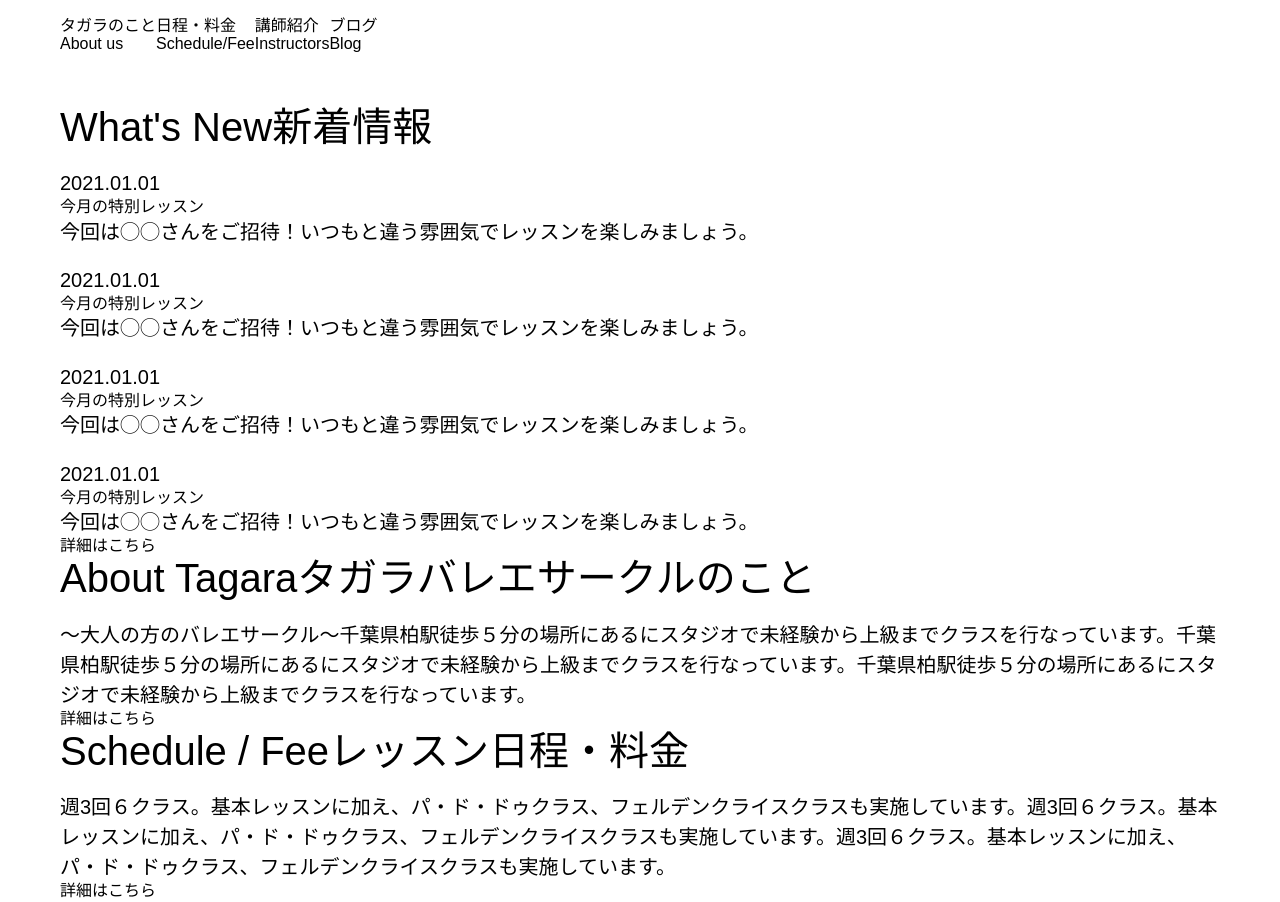
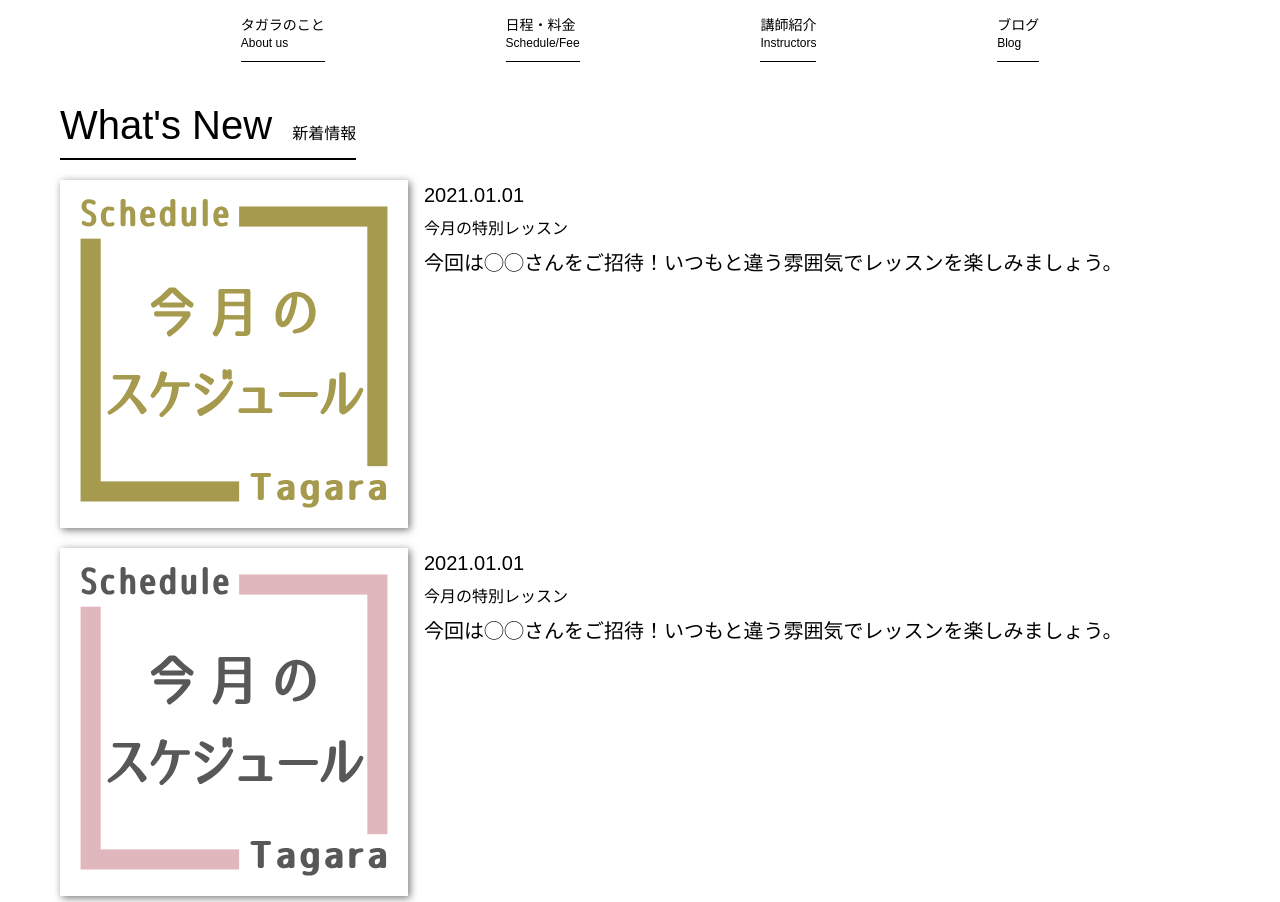
Before and after one commit to non0522/tagaraballet, a plain HTML site: page index.html in a window 1280 px wide. Shown: the part 553-1455 px from the top of the page. Drawn offline with Linux system fonts and the light colour scheme; some packages are replaced by stand-ins of ours.

Commit message:
renew index.html

```diff
--- a/index.html
+++ b/index.html
@@ -14,7 +14,7 @@
 </head>
 
 <body>
-    <section class="l-container u-m-base u-mb">
+    <section class="l-container u-m-base u-mb-m">
         <header class="l-header p-header">
             <section class="p-top">
                 <h1 class="c-title--top">Tagara Ballet Circle</h1>
@@ -29,22 +29,22 @@
             </section>
             <nav class="p-subnav">
                 <ul>
-                    <li><a href="">タガラのこと<br>About us</a></li>
-                    <li><a href="">日程・料金<br>Schedule/Fee</a></li>
-                    <li><a href="">講師紹介<br>Instructors</a></li>
-                    <li><a href="">ブログ<br>Blog</a></li>
+                    <li><a href="">タガラのこと<span><br>About us</span></a></li>
+                    <li><a href="">日程・料金<span><br>Schedule/Fee</span></a></li>
+                    <li><a href="">講師紹介<span><br>Instructors</span></a></li>
+                    <li><a href="">ブログ<span><br>Blog</span></a></li>
                 </ul>
             </nav>
         </header><!-- /.l-header -->
 
-        <main class="l-main">
+        <main class="l-main u-mb-s">
             <section class="p-news">
                 <h3 class="c-title--section">What's New<span>新着情報</span></h3>
                 <ul class="p-news__list">
                     <li>
                         <a href="">
                             <article class="c-card">
-                                <img src="" alt="">
+                                <img src="/img/アセット 9.svg" alt="">
                                 <section class="c-card__content">
                                     <p class="c-card__content__date">2021.01.01</p>
                                     <h4 class="c-card__content__title">今月の特別レッスン</h4>
@@ -56,7 +56,7 @@
                     <li>
                         <a href="">
                             <article class="c-card">
-                                <img src="" alt="">
+                                <img src="/img/アセット 5.svg" alt="">
                                 <section class="c-card__content">
                                     <p class="c-card__content__date">2021.01.01</p>
                                     <h4 class="c-card__content__title">今月の特別レッスン</h4>
@@ -68,7 +68,7 @@
                     <li>
                         <a href="">
                             <article class="c-card">
-                                <img src="" alt="">
+                                <img src="/img/アセット 10.svg" alt="">
                                 <section class="c-card__content">
                                     <p class="c-card__content__date">2021.01.01</p>
                                     <h4 class="c-card__content__title">今月の特別レッスン</h4>
@@ -80,7 +80,7 @@
                     <li>
                         <a href="">
                             <article class="c-card">
-                                <img src="" alt="">
+                                <img src="/img/アセット 7.svg" alt="">
                                 <section class="c-card__content">
                                     <p class="c-card__content__date">2021.01.01</p>
                                     <h4 class="c-card__content__title">今月の特別レッスン</h4>
@@ -90,37 +90,45 @@
                         </a>
                     </li>
                 </ul><!-- /.p-news__list -->
-                <a class="c-button" href="">詳細はこちら</a>
+                <div class="c-button">
+                    <a href="">詳細はこちら</a>
+                </div>
             </section><!-- /.p-news -->
             <section class="p-section p-concept">
                 <h3 class="c-title--section">About Tagara<span>タガラバレエサークルのこと</span></h3>
                 <article class="p-section__content">
-                    <img src="" alt="">
+                    <img src="/img/abouttagara.png" alt="">
                     <p class="p-section__content__text">
                         〜大人の方のバレエサークル〜<span>千葉県柏駅徒歩５分の場所にあるにスタジオで未経験から上級までクラスを行なっています。千葉県柏駅徒歩５分の場所にあるにスタジオで未経験から上級までクラスを行なっています。千葉県柏駅徒歩５分の場所にあるにスタジオで未経験から上級までクラスを行なっています。</span>
                     </p>
                 </article>
-                <a class="c-button" href="">詳細はこちら</a>
+                <div class="c-button">
+                    <a href="">詳細はこちら</a>
+                </div>
             </section><!-- /.p-concept -->
             <section class="p-section p-lesson">
                 <h3 class="c-title--section">Schedule / Fee<span>レッスン日程・料金</span></h3>
                 <article class="p-section__content">
-                    <img src="" alt="">
+                    <img src="/img/lessonschedule.png" alt="">
                     <p class="p-section__content__text">
                         週3回６クラス。基本レッスンに加え、パ・ド・ドゥクラス、フェルデンクライスクラスも実施しています。週3回６クラス。基本レッスンに加え、パ・ド・ドゥクラス、フェルデンクライスクラスも実施しています。週3回６クラス。基本レッスンに加え、パ・ド・ドゥクラス、フェルデンクライスクラスも実施しています。
                     </p>
                 </article>
-                <a class="c-button" href="">詳細はこちら</a>
+                <div class="c-button">
+                    <a href="">詳細はこちら</a>
+                </div>
             </section><!-- /.p-lesson -->
             <section class="p-section p-instructors">
                 <h3 class="c-title--section">About Tagara<span>タガラバレエサークルのこと</span></h3>
                 <article class="p-section__content">
-                    <img src="" alt="">
+                    <img src="/img/instructors.png" alt="">
                     <p class="p-section__content__text">
                         〜Tagara Ballet Circleの講師陣のご紹介〜<span>経験豊富な講師陣が楽しく学べるレッスンをご提供しています。経験豊富な講師陣が楽しく学べるレッスンをご提供しています。経験豊富な講師陣が楽しく学べるレッスンをご提供しています。</span>
                     </p>
                 </article>
-                <a class="c-button" href="">詳細はこちら</a>
+                <div class="c-button">
+                    <a href="">詳細はこちら</a>
+                </div>
             </section><!-- /.p-instructors -->
         </main><!-- /.l--main -->
 
--- a/scss/foundation/_base.scss
+++ b/scss/foundation/_base.scss
@@ -4,7 +4,7 @@ html {
   font-size: 100%;
   width: 100%;
   height: 100%;
-  font-family: Arial, Helvetica, "Hiragino Sans", sans-serif;
+  font-family: sans-serif;
 
 }
 
--- a/scss/object/component/_button.scss
+++ b/scss/object/component/_button.scss
@@ -0,0 +1,8 @@
+.c-button {
+    text-align: center;
+    width: 100%;
+    a {
+        padding: 10px;
+        background: yellow;
+    }
+}
--- a/scss/object/component/_card.scss
+++ b/scss/object/component/_card.scss
@@ -0,0 +1,16 @@
+.c-card {
+    display: flex;
+    img {
+        width: 30%;
+        box-shadow: 2px 2px 8px 0px #777777;
+    }
+    &__content {
+        margin-left: 16px;
+        &__date {
+            margin-bottom: 10px;
+        }
+        &__title {
+            margin-bottom: 10px;
+        }
+    }
+}
--- a/scss/object/component/_shadow.scss
+++ b/scss/object/component/_shadow.scss
@@ -6,4 +6,5 @@
     bottom: 0;
     left: -20px;
     border-radius: 50%;
+
 }
--- a/scss/object/component/_title.scss
+++ b/scss/object/component/_title.scss
@@ -10,3 +10,13 @@
         font-size: 18px;
     }
 }
+.c-title--section {
+    display: inline-block;
+    border-bottom: solid 2px black;
+    padding-bottom: 10px;
+    margin-bottom: 20px;
+    span {
+        font-size: 16px;
+        padding-left: 20px;
+    }
+}
--- a/scss/object/project/_news.scss
+++ b/scss/object/project/_news.scss
@@ -0,0 +1,8 @@
+.p-news {
+    &__list {
+        margin-bottom: 20px;
+        li {
+            padding-bottom: 20px;
+        }
+    }
+}
--- a/scss/object/project/_subnavi.scss
+++ b/scss/object/project/_subnavi.scss
@@ -1,5 +1,14 @@
 .p-subnav {
     ul {
         display: flex;
+        justify-content: space-evenly;
+        li {
+            font-size: 14px;
+            border-bottom: 1px solid black;
+            padding-bottom: 10px;
+            span {
+                font-size: 12px;
+            }
+        }
     }
 }
--- a/scss/object/utility/_margin.scss
+++ b/scss/object/utility/_margin.scss
@@ -13,6 +13,9 @@
         margin: 20px 60px 0;
     }
 }
-.u-mb > * {
+.u-mb-m > * {
+    margin-bottom: 40px;
+}
+.u-mb-s > * {
     margin-bottom: 50px;
 }
```
Also changed, not shown: css/style.css, img/アセット 10.svg (added), img/アセット 2.svg (added), img/アセット 3.svg (added), img/アセット 4.svg (added), img/アセット 5.svg (added), img/アセット 6.svg (added), img/アセット 7.svg (added), img/アセット 8.svg (added), img/アセット 9.svg (added), 1 other file.
